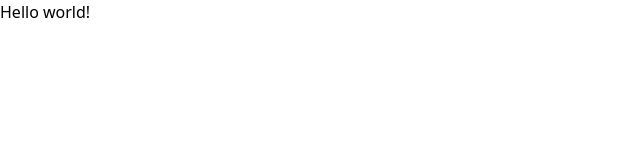
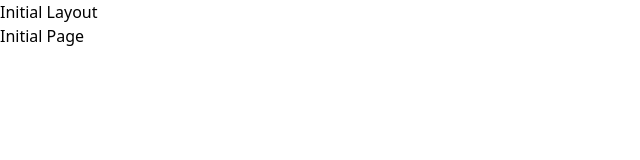
Before and after one commit to TungPT12/talkspace-frontend, a React (Vite) app: page / in a window 1280 px wide. Shown: the top 160 px of the page, without its empty margins (0-640 px from the left). Built offline with nearby package versions, Linux system fonts and the light colour scheme.

Commit message:
feature: add router

```diff
--- a/package.json
+++ b/package.json
@@ -11,7 +11,8 @@
   },
   "dependencies": {
     "react": "^18.3.1",
-    "react-dom": "^18.3.1"
+    "react-dom": "^18.3.1",
+    "react-router-dom": "^6.26.2"
   },
   "devDependencies": {
     "@eslint/js": "^9.9.0",
--- a/src/App.tsx
+++ b/src/App.tsx
@@ -1,9 +1,10 @@
-import { appConfig } from "./config";
+import { appConfig } from "./configs";
+import { BaseRoutes } from "./routes";
 import "./styles/index.css";
 
 function App() {
   document.title = appConfig.title;
-  return <h1 className="text-3xl font-bold underline">Hello world!</h1>;
+  return <BaseRoutes />;
 }
 
 export default App;
--- /dev/null
+++ b/src/layouts/InitialLayout.tsx
@@ -0,0 +1,11 @@
+import { FC, PropsWithChildren } from "react";
+
+export const InitialLayout: FC<PropsWithChildren> = (props) => {
+  const { children } = props;
+  return (
+    <>
+      Initial Layout
+      {children}
+    </>
+  );
+};
--- /dev/null
+++ b/src/pages/InitialPage.tsx
@@ -0,0 +1,3 @@
+export const InitialPage = () => {
+  return <div>Initial Page</div>;
+};
--- /dev/null
+++ b/src/pages/LoginPage.tsx
@@ -0,0 +1,3 @@
+export const LoginPage = () => {
+  return <div>Login</div>;
+};
--- /dev/null
+++ b/src/routes/index.tsx
@@ -0,0 +1,29 @@
+import {
+  Outlet,
+  Route,
+  BrowserRouter as Router,
+  Routes,
+} from "react-router-dom";
+import { InitialLayout } from "../layouts/InitialLayout";
+import { InitialPage } from "../pages/InitialPage";
+import { LoginPage } from "../pages/LoginPage";
+
+export const BaseRoutes = () => {
+  return (
+    <Router>
+      <Routes>
+        <Route
+          path="/"
+          element={
+            <InitialLayout>
+              <Outlet />
+            </InitialLayout>
+          }
+        >
+          <Route element={<InitialPage />} path="/" />
+          <Route element={<LoginPage />} path="/sign-in" />
+        </Route>
+      </Routes>
+    </Router>
+  );
+};
```
Also changed, not shown: src/configs/index.ts (renamed from src/config/index.ts), 1 other file (tests, documents, lock files or other folders).
